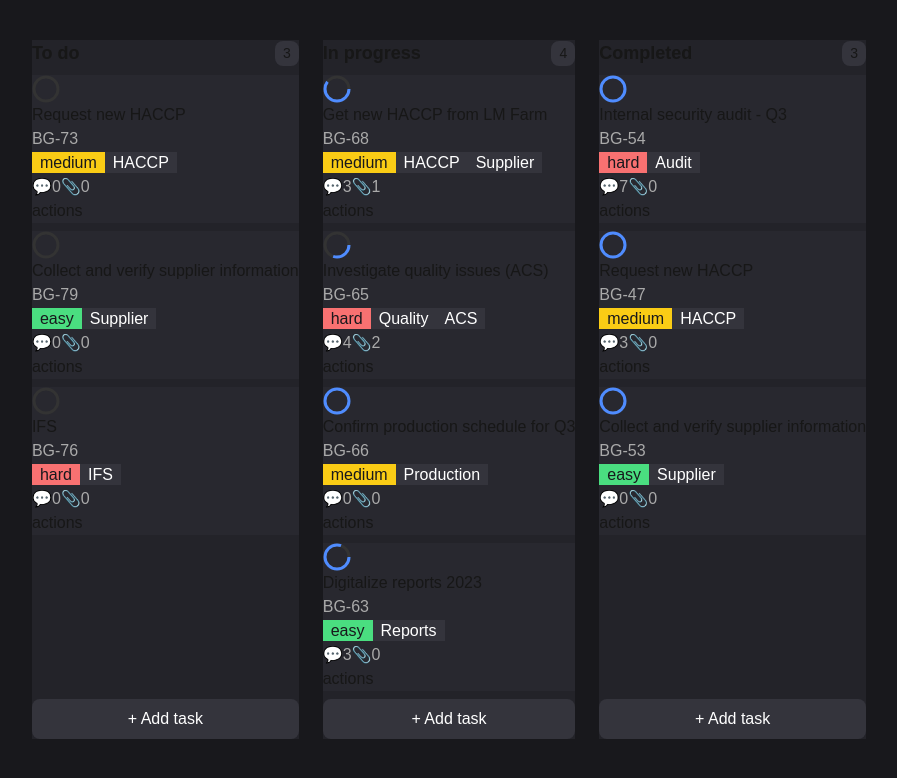
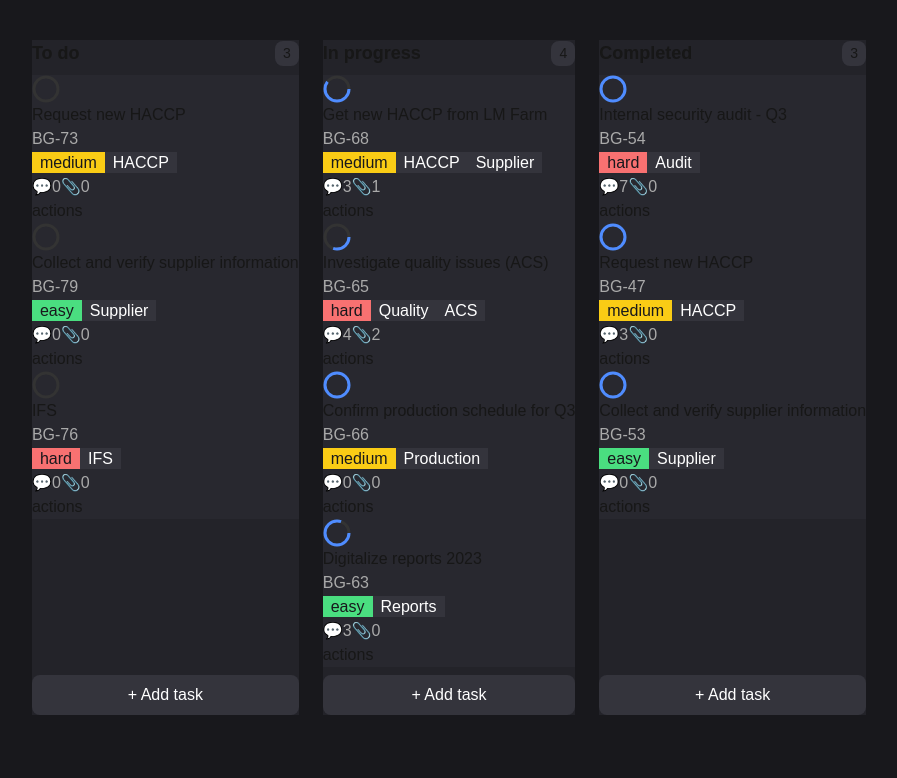
Before and after one commit to kam1kazy/qa-pasha-and-alko-qa, a Next.js app in the folder client/: page /tasks in a window 1280 px wide. Shown: the top 778 px of the page, without its empty margins (191-1088 px from the left). Built offline with nearby package versions, Linux system fonts and the light colour scheme.

Commit message:
sortTable: ченю канбан

```diff
--- a/client/src/entities/task/ui/TaskCard/TaskCard.tsx
+++ b/client/src/entities/task/ui/TaskCard/TaskCard.tsx
@@ -1,4 +1,4 @@
-import { useDraggable } from '@dnd-kit/core';
+import { useSortable } from '@dnd-kit/sortable';
 
 import { ITask } from '@/entities/task/models/task.types';
 import { useTaskCard } from '@/entities/task/models/useTaskCard';
@@ -24,16 +24,26 @@ export const TaskCard: React.FC<TaskCardProps> = ({ task }) => {
     // closeModal
   } = useTaskCard(task);
 
-  const { attributes, listeners, setNodeRef, transform } = useDraggable({
+  const {
+    attributes,
+    listeners,
+    setNodeRef,
+    transform,
+    transition,
+    isDragging,
+    isOver,
+  } = useSortable({
     id: task.id,
-    data: task,
   });
 
-  const style = transform
-    ? {
-        transform: `translate3d(${transform.x}px, ${transform.y}px, 0)`,
-      }
-    : undefined;
+  const style = {
+    transform: transform
+      ? `translate3d(${transform.x}px, ${transform.y}px, 0)`
+      : undefined,
+    transition,
+    opacity: isDragging ? 0.5 : 1,
+    borderTop: isOver ? '2px solid #4f8cff' : undefined,
+  };
 
   return (
     <>
--- a/client/src/features/kanban-board/model/useDragEnd.ts
+++ b/client/src/features/kanban-board/model/useDragEnd.ts
@@ -56,7 +56,7 @@ export const useDragEnd = ({ columns }: IProps) => {
       if (idx === toColumnIdx) {
         return {
           ...col,
-          tasks: [...col.tasks, { ...task!, columnId: col.id }],
+          tasks: [...col.tasks, { ...task!, columnId: Number(col.id) }],
         };
       }
       return col;
--- a/client/src/features/kanban-board/ui/KanbanBoard.tsx
+++ b/client/src/features/kanban-board/ui/KanbanBoard.tsx
@@ -3,7 +3,7 @@
 import { useSelector } from 'react-redux';
 
 import { IKanbanColumn } from '@/entities/task/models/task.types';
-import { KanbanColumn } from '@/features/kanban-column/ui/KanbanColumn';
+import { KanbanColumn } from '@/features/kanban-column/KanbanColumn';
 import { RootState } from '@/shared/lib/redux/store';
 import { KanbanDndProvider } from '@/shared/providers/KanbanDndProvider';
 
--- a/client/src/features/kanban-column/ui/KanbanColumn.tsx
+++ b/client/src/features/kanban-column/KanbanColumn.tsx
@@ -5,8 +5,8 @@ import { KanbanAddTaskButton } from '@/features/add-task/ui/AddTaskButton';
 import { KanbanTaskList } from '@/features/kanban-tasks-list/TaskList';
 import { KanbanColumnHeader } from '@/shared/ui/ColumnHeader/ColumnHeader';
 
-import { useKanbanColumn } from '../model/useKanbanColumn';
 import styles from './KanbanColumn.module.scss';
+import { useKanbanColumn } from './model/useKanbanColumn';
 
 interface KanbanColumnProps {
   column: IKanbanColumn;
--- /dev/null
+++ b/client/src/features/kanban-tasks-list/TaskList.module.scss
@@ -0,0 +1,6 @@
+.task_list {
+  display: flex;
+  flex-direction: column;
+  gap: 8;
+  flex: 1;
+}
--- a/client/src/features/kanban-tasks-list/TaskList.tsx
+++ b/client/src/features/kanban-tasks-list/TaskList.tsx
@@ -1,14 +1,19 @@
 import { ITask } from '@/entities/task/models/task.types';
 import { TaskCard } from '@/entities/task/ui/TaskCard/TaskCard';
+import { SortableProvider } from '@/shared/providers/KanbanDndSortable';
+
+import styles from './TaskList.module.scss';
 
 interface KanbanTaskListProps {
   tasks: ITask[];
 }
 
 export const KanbanTaskList: React.FC<KanbanTaskListProps> = ({ tasks }) => (
-  <div style={{ display: 'flex', flexDirection: 'column', gap: 8, flex: 1 }}>
-    {tasks.map((task) => (
-      <TaskCard key={task.id} task={task} />
-    ))}
+  <div className={styles.task_list}>
+    <SortableProvider items={tasks.map((t) => t.id)}>
+      {tasks.map((task) => (
+        <TaskCard key={task.id} task={task} />
+      ))}
+    </SortableProvider>
   </div>
 );
--- a/client/src/features/kanban-tasks-list/config/taskList.mockData.ts
+++ b/client/src/features/kanban-tasks-list/config/taskList.mockData.ts
@@ -1,6 +1,6 @@
-import { KanbanColumn as KanbanColumnType } from '@/entities/task/models/task.types';
+import { IKanbanColumn } from '@/entities/task/models/task.types';
 
-export const initialColumns: KanbanColumnType[] = [
+export const initialColumns: IKanbanColumn[] = [
   {
     id: 'todo',
     title: 'To do',
--- /dev/null
+++ b/client/src/shared/providers/KanbanDndSortable.tsx
@@ -0,0 +1,13 @@
+import { SortableContext } from '@dnd-kit/sortable';
+
+interface SortableProviderProps {
+  children: React.ReactNode;
+  items: string[];
+}
+
+export const SortableProvider: React.FC<SortableProviderProps> = ({
+  children,
+  items,
+}) => {
+  return <SortableContext items={items}>{children}</SortableContext>;
+};
```
Also changed, not shown: client/src/features/kanban-column/KanbanColumn.module.scss (renamed from client/src/features/kanban-column/ui/KanbanColumn.module.scss).
